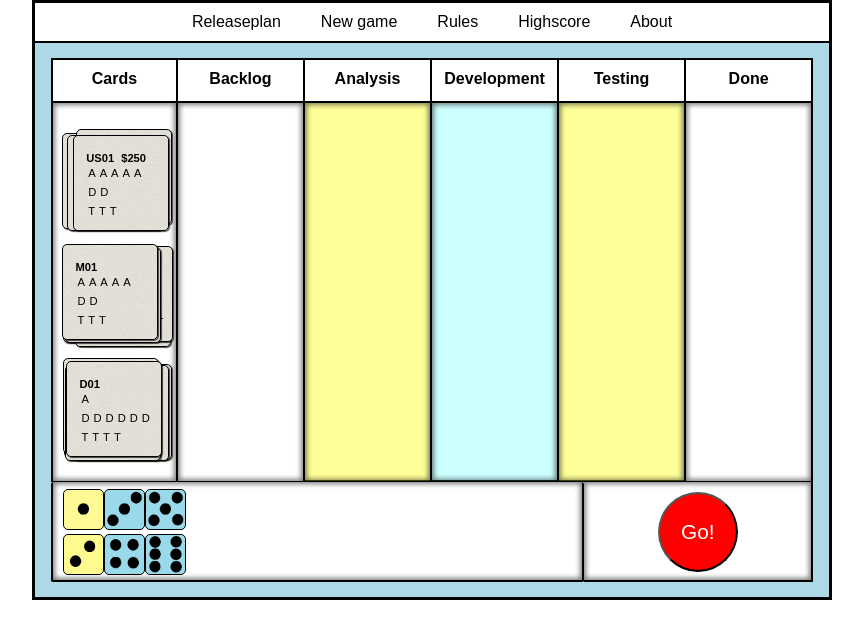
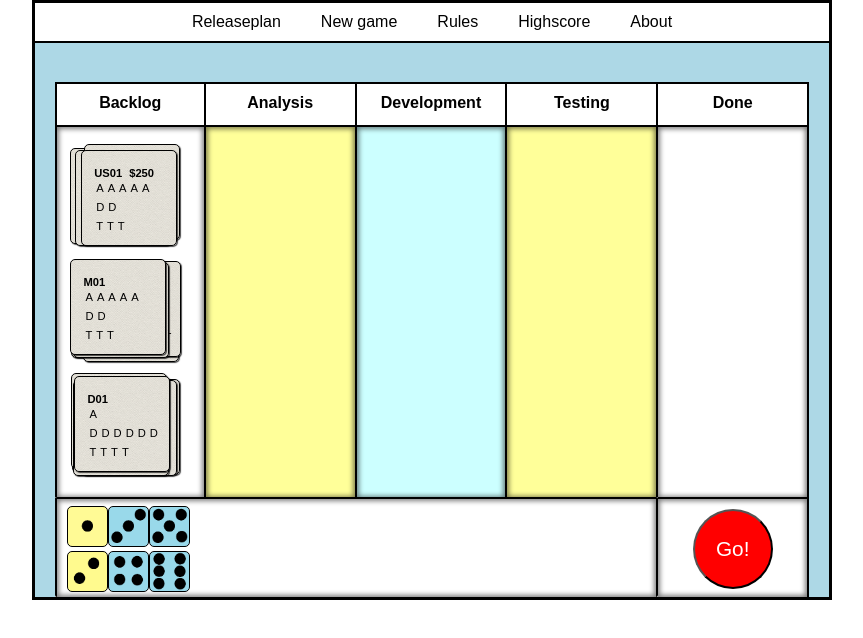
Before and after one commit to Henge9/g2p2, a React (Create React App) app: page / in a window 1280 px wide. Shown: the top 638 px of the page, without its empty margins (208-1071 px from the left). Built offline with nearby package versions, Linux system fonts and the light colour scheme.

Commit message:
new layout, cards column removed

```diff
--- a/src/App.css
+++ b/src/App.css
@@ -5,7 +5,6 @@
   	height: 600px;
 	box-sizing: border-box;
 	margin: auto;
-  	text-align: center;
   	position: relative;
   	border: 3px solid black;
 }
--- a/src/components/Cards/Defects/HoldDefects.css
+++ b/src/components/Cards/Defects/HoldDefects.css
@@ -2,6 +2,6 @@
 
 .holdDef {
 	position: absolute;
-	top: 355px;
-	left: 32px;
+	top: 370px;
+	left: 40px;
 }
--- a/src/components/Cards/Maintenance/HoldMaint.css
+++ b/src/components/Cards/Maintenance/HoldMaint.css
@@ -2,6 +2,6 @@
 
 .holdMaint {
 	position: absolute;
-	top: 240px;
-	left: 32px;
+	top: 255px;
+	left: 40px;
 }
--- a/src/components/Cards/UserStory/Hold.css
+++ b/src/components/Cards/UserStory/Hold.css
@@ -2,6 +2,6 @@
 
 .hold {
 	position: absolute;
-	top: 125px;
-	left: 32px;
+	top: 140px;
+	left: 40px;
 }
--- a/src/components/Columns/Column/Column.css
+++ b/src/components/Columns/Column/Column.css
@@ -2,10 +2,9 @@
 
 .column {
   display: inline-block;
-  width: 16%;
+  width: 19%;
   height: 100%;
   border-top: var(--border);
-  border-bottom: var(--border);
   border-right: var(--border);
   background-color: white;
   box-sizing: border-box;
--- a/src/components/Columns/ColumnBottom/ColumnBottom.css
+++ b/src/components/Columns/ColumnBottom/ColumnBottom.css
@@ -4,19 +4,14 @@
   display: inline-block;
   background-color: white;
   box-sizing: border-box;
-  width: 96%;
+  width: 95%;
   height: 100px;
-}
-
-.column-bottom > .dice-area {
-  width: 70%;
 }
 
 .column-bottom > .column-buttons {
   display: inline-block;
-  width: 30%;
+  width: 20%;
   height: 100%;
-  border-bottom: 2px solid black;
   border-right: 2px solid black;
   background-color: white;
   box-sizing: border-box;
--- a/src/components/Columns/ColumnBottom/ColumnButtons/ColumnButtons.css
+++ b/src/components/Columns/ColumnBottom/ColumnButtons/ColumnButtons.css
@@ -2,6 +2,7 @@
 .column-buttons {
 	float: right;
 	padding-top: 10px;
+  border-top: var(--border);
 }
 
 .column-buttons > button {
--- a/src/components/Columns/ColumnBottom/DiceArea/DiceArea.css
+++ b/src/components/Columns/ColumnBottom/DiceArea/DiceArea.css
@@ -1,10 +1,10 @@
 @import '../../../../variables.css';
 
 .dice-area{
+  border-top: var(--border);
   display: inline-block;
-  width: 62%;
+  width: 80%;
   height: inherit;
-  border-bottom: 2px solid black;
   border-right: 2px solid black;
   border-left: 2px solid black;
   background-color: white;
--- a/src/components/Columns/Columns.css
+++ b/src/components/Columns/Columns.css
@@ -1,10 +1,11 @@
 @import '../../variables.css';
 
 article {
-	padding: 15px 0;
+	position: relative;
+	top: 39px;
 }
 
 .columns {
-  margin: auto;
-  height: 424px;
+  	height: 415px;
+  	width: auto;
 }
--- a/src/components/Columns/Columns.js
+++ b/src/components/Columns/Columns.js
@@ -10,7 +10,6 @@ export default class Columns extends React.Component{
 		return(
 			<article>
 				<div className='columns'>
-					<Column name='Cards'/>
 					<Column name='Backlog' />
 					<Column name='Analysis' />
 					<Column name='Development' />
--- a/src/components/ReleasePlan/ReleasePlan.css
+++ b/src/components/ReleasePlan/ReleasePlan.css
@@ -2,10 +2,9 @@
 
 .ReleasePlan {
   display:table;
-  width: 50%;
+  width: 100%;
   height: 200px;
   border: 2px solid black;
-  margin-right: 5%;
   box-sizing: border-box;
   float: right;
   background-color: white;
--- a/src/components/Scrumboard.css
+++ b/src/components/Scrumboard.css
@@ -3,6 +3,7 @@
 .scrumboard {
   position: relative;
   width: 100%;
+  height: 100%;
   background-color: lightblue;
   box-sizing: border-box;
 }
```
